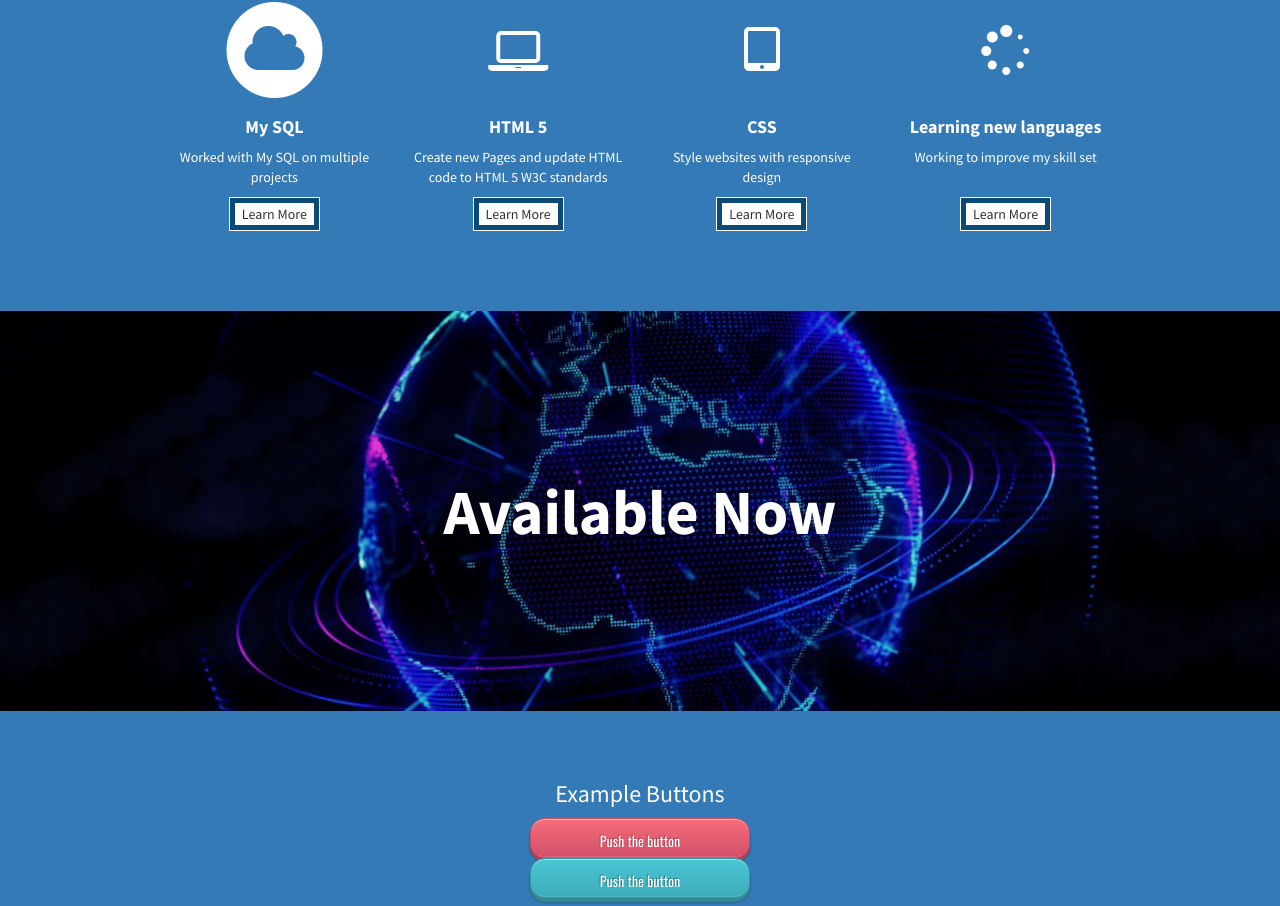
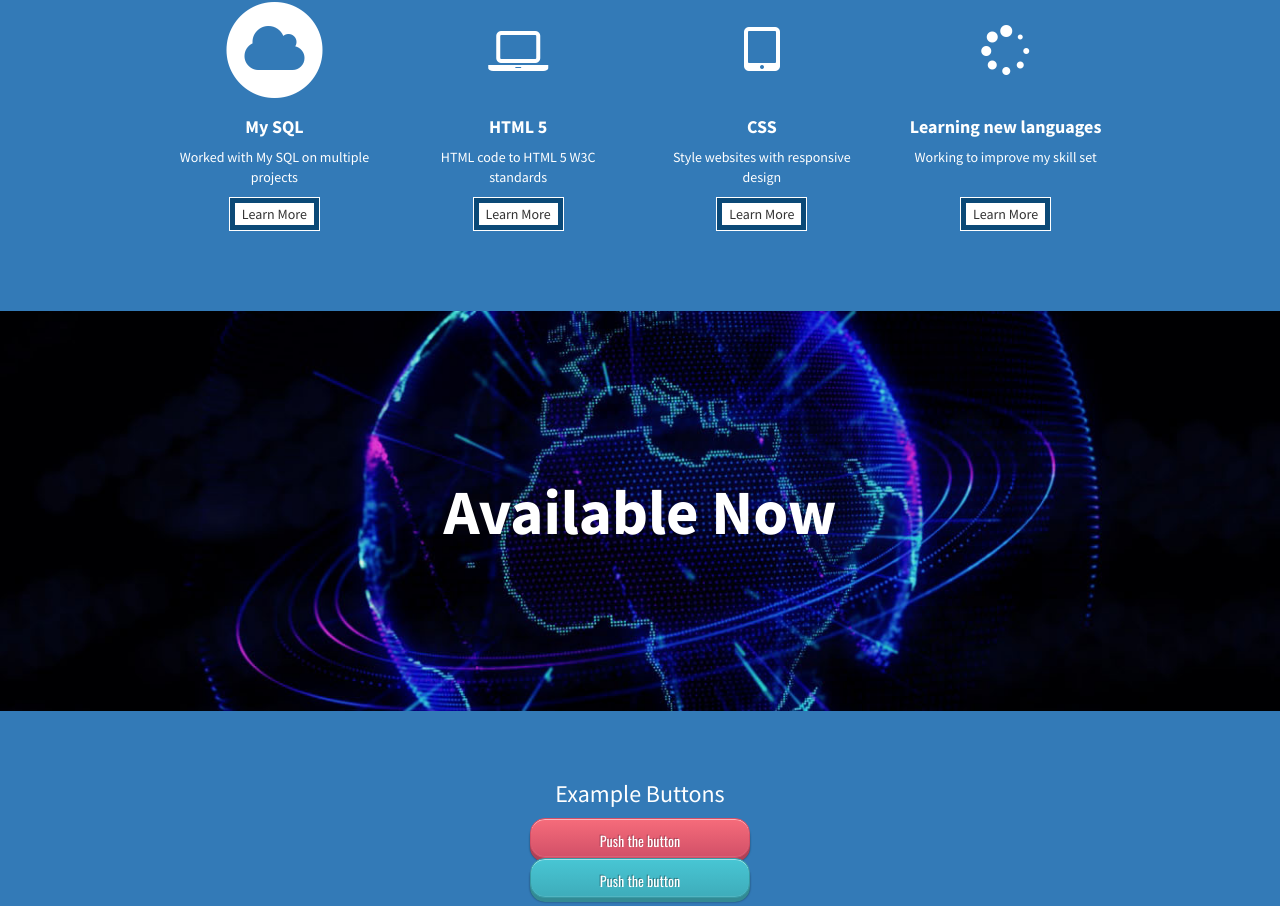
Before and after one commit to PaulB88/PaulBraden88.1, a plain HTML site: page index.html in a window 1280 px wide. Shown: the part 1161-2067 px from the top of the page. Drawn offline with nearby package versions, Linux system fonts and the light colour scheme.

Commit message:
clarify wording
sounds better

```diff
--- a/index.html
+++ b/index.html
@@ -119,7 +119,7 @@
                                 <h4>
                                     <strong>HTML 5</strong>
                                 </h4>
-                                <p>Create new Pages and update HTML code to HTML 5 W3C standards </p>
+                                <p> HTML code to HTML 5 W3C standards </p>
                                 <a href="#" class="btn btn-light">Learn More</a>
                             </div>
                         </div>
```
